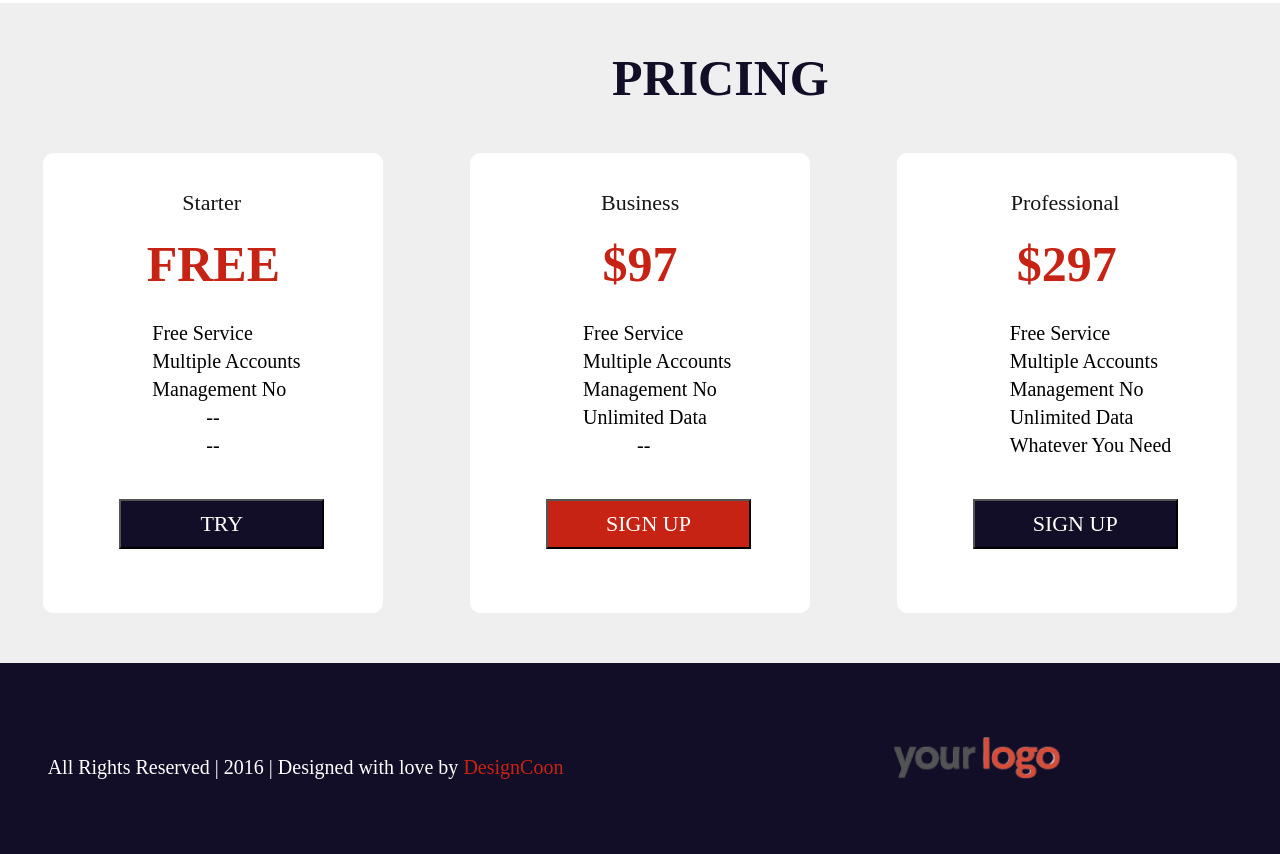
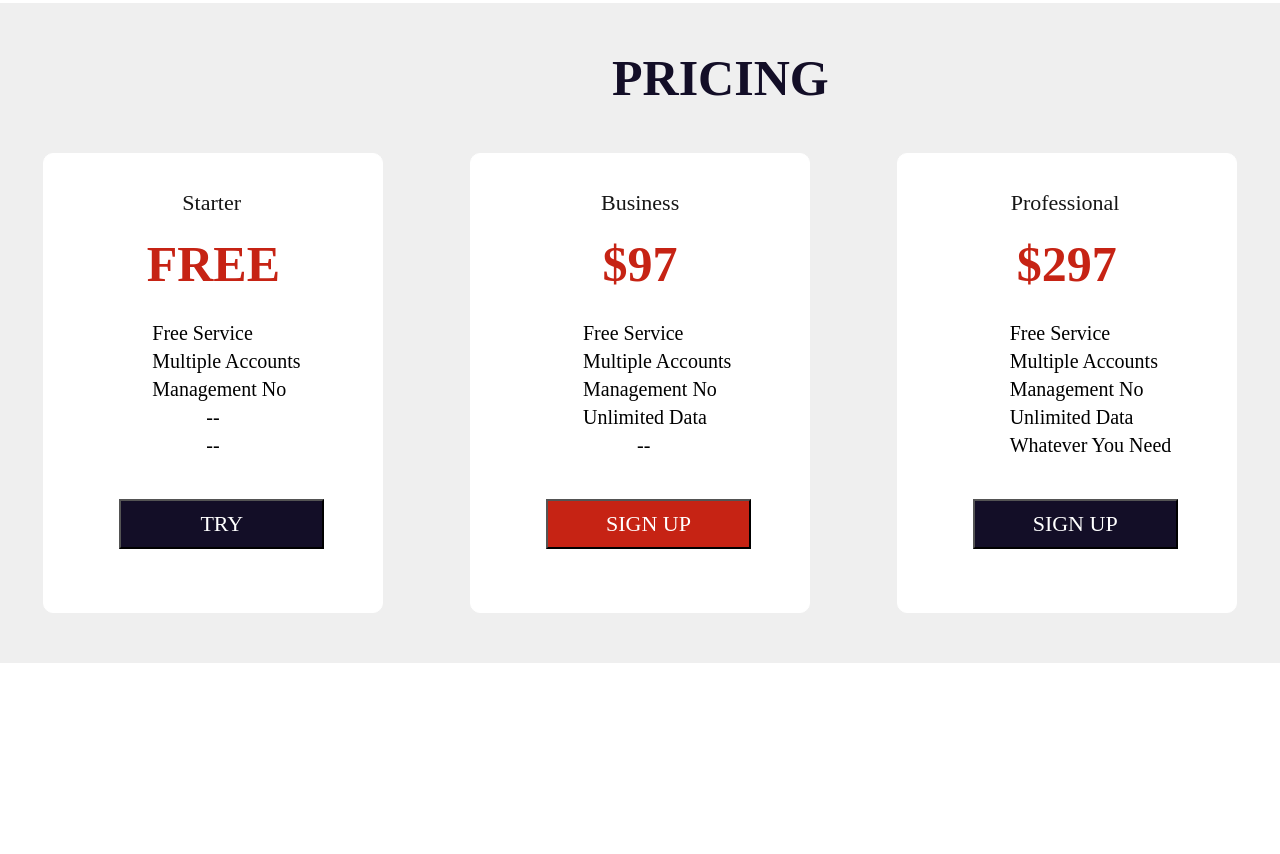
Before and after one commit to 1526213/stepik, a plain HTML site: page web/index.html in a window 1280 px wide. Shown: the part 1523-2377 px from the top of the page. After the commit the page ends 2186 px from the top, so only its background shows below. Drawn offline with Linux system fonts and the light colour scheme.

Commit message:
delete footer

```diff
--- a/web/index.html
+++ b/web/index.html
@@ -142,17 +142,6 @@
       </div>
     </section>
 
-    <footer class="footer">
-      <div class="container">
-        <div class="footer-inner">
-          <p class="footer_text"><span class="footer__osn">All Rights Reserved | 2016 | Designed with love by</span> <span class="footer_span">DesignCoon</span></p>
-          <img src="img/logo1.png" alt="" class="footer_logo">
-        </div>
 
-      </div>
-
-
-
-    </footer>
   </body>
 </html>
```
